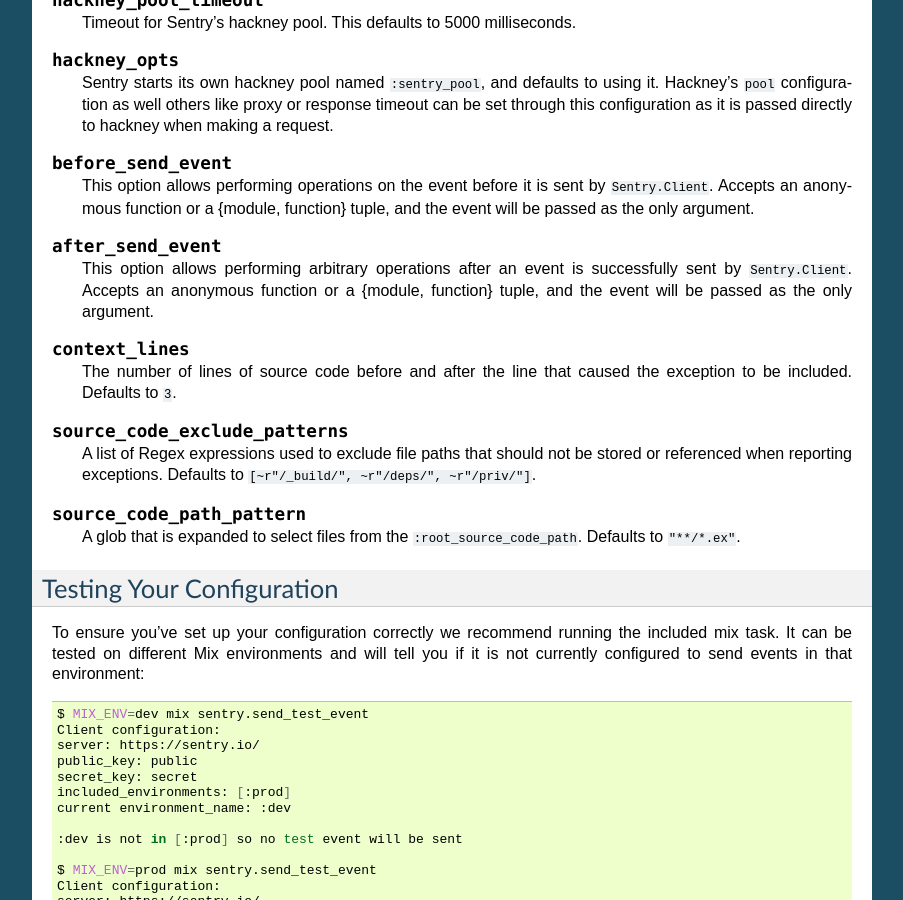
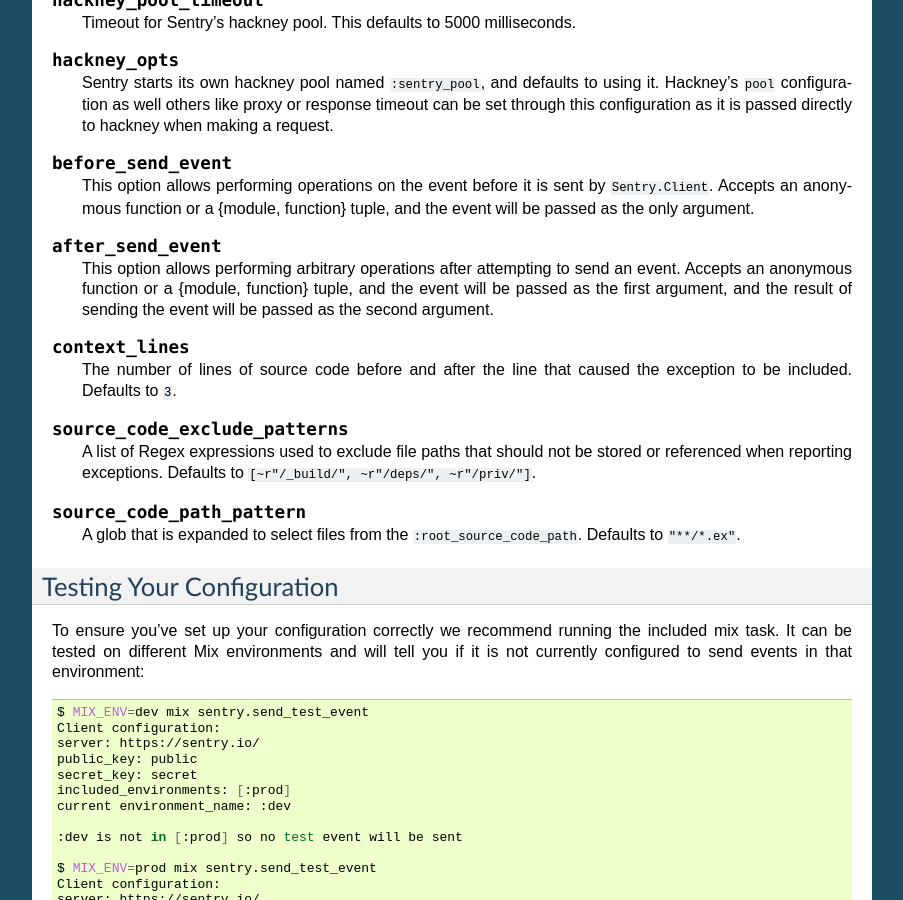
Before and after one commit to getsentry/sentry-elixir, a Sphinx documentation site: the page built from docs/config.rst, in a window 1280 px wide and 900 px high, scrolled down 1235 px. Shown: the whole window, without its empty margins (198-1101 px from the left). Built offline with Sphinx 7.4.7, drawn with Linux system fonts in a browser that asks for light colours; the version number could not be read and is left out.

Commit message:
pass result as well

```diff
--- a/docs/config.rst
+++ b/docs/config.rst
@@ -87,7 +87,7 @@
 
 .. describe:: after_send_event
 
-  This option allows performing arbitrary operations after an event is successfully sent by ``Sentry.Client``.  Accepts an anonymous function or a {module, function} tuple, and the event will be passed as the only argument.
+  This option allows performing arbitrary operations after attempting to send an event.  Accepts an anonymous function or a {module, function} tuple, and the event will be passed as the first argument, and the result of sending the event will be passed as the second argument.
 
 .. describe:: context_lines
 
```
Also changed, not shown: 2 other files.
